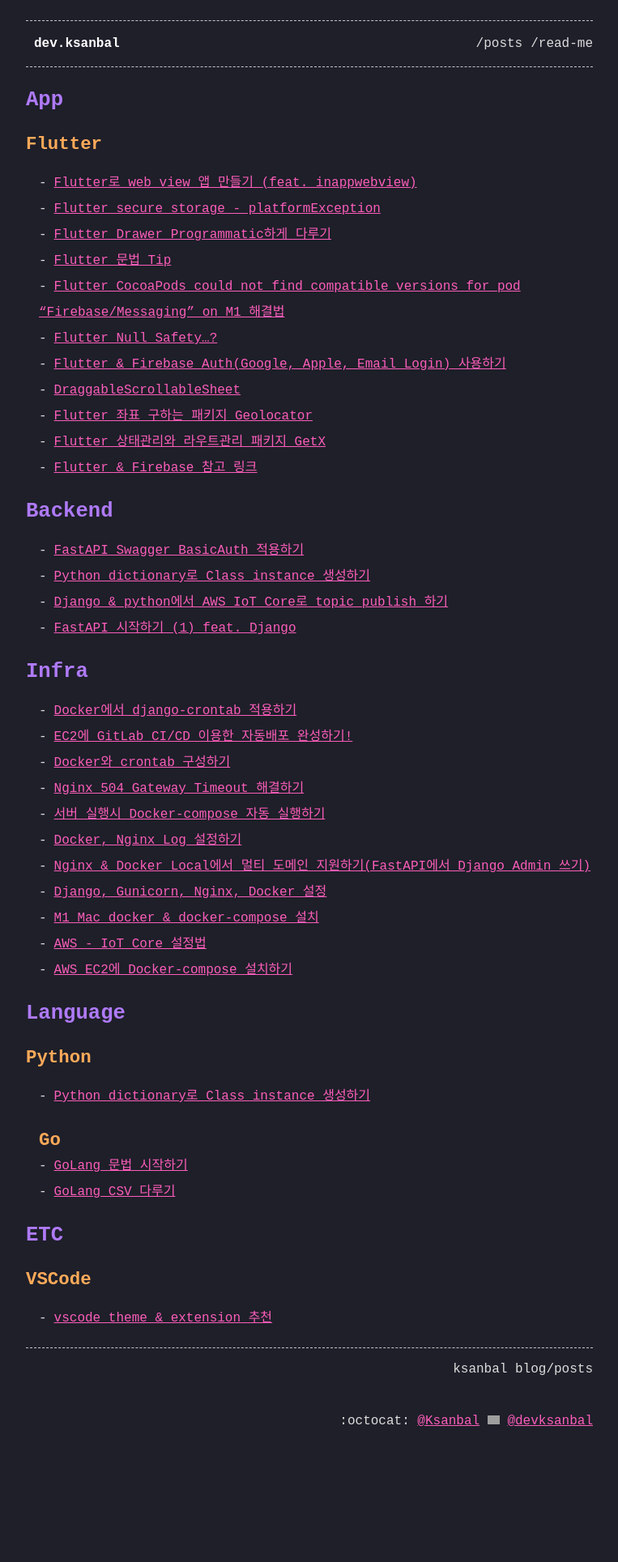
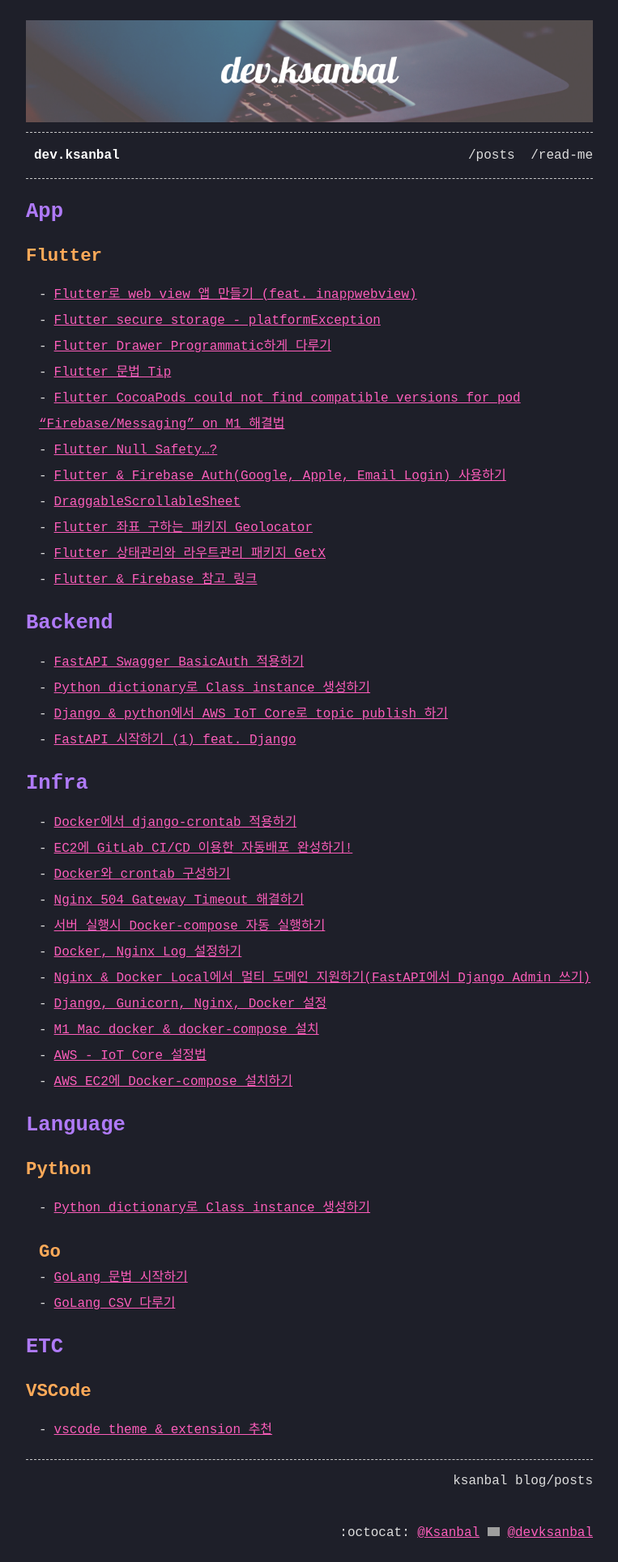
Before and after one commit to Ksanbal/devksanbal.github.io, a Jekyll site: the page built from index.md, in a window 1280 px wide. Shown: the whole page at 81% size, without its empty margins (258-1021 px from the left). Built offline with Jekyll 4.4.1, drawn with Linux system fonts in a browser that asks for light colours; comment, search, counter and statistics services are not loaded; before the commit the page ends 1791 px from its top, so only the background shows below that; grey boxes are pictures that could not be loaded.

Commit message:
Feat: Header 이미지 추가

```diff
--- a/_includes/header.html
+++ b/_includes/header.html
@@ -1,15 +1,19 @@
 {%- assign page_paths = site.header_pages | default: default_paths -%}
 
 <header>
+  <img src="/assets/header2.png" width="100%" />
   <div class="menu">
     <ul>
       <li class="page_title">{{ page.title }}</li>
-      {%- for path in page_paths -%}
-        {%- assign my_page = site.pages | where: "path", path | first -%}
-        {%- if my_page.title -%}
-        <li><a href="{{ my_page.url | relative_url }}">/{{ my_page.permalink_name | replace: " ", "-" | replace: "/", "" | my_page.permalink | replace: "/", "" | ERROR }}</a></li>
-        {%- endif -%}
-      {%- endfor -%}
+      {%- for path in page_paths -%} {%- assign my_page = site.pages | where:
+      "path", path | first -%} {%- if my_page.title -%}
+      <li>
+        <a href="{{ my_page.url | relative_url }}"
+          >/{{ my_page.permalink_name | replace: " ", "-" | replace: "/", "" |
+          my_page.permalink | replace: "/", "" | ERROR }}</a
+        >
+      </li>
+      {%- endif -%} {%- endfor -%}
     </ul>
   </div>
 </header>
```
Also changed, not shown: assets/header2.png (added).
